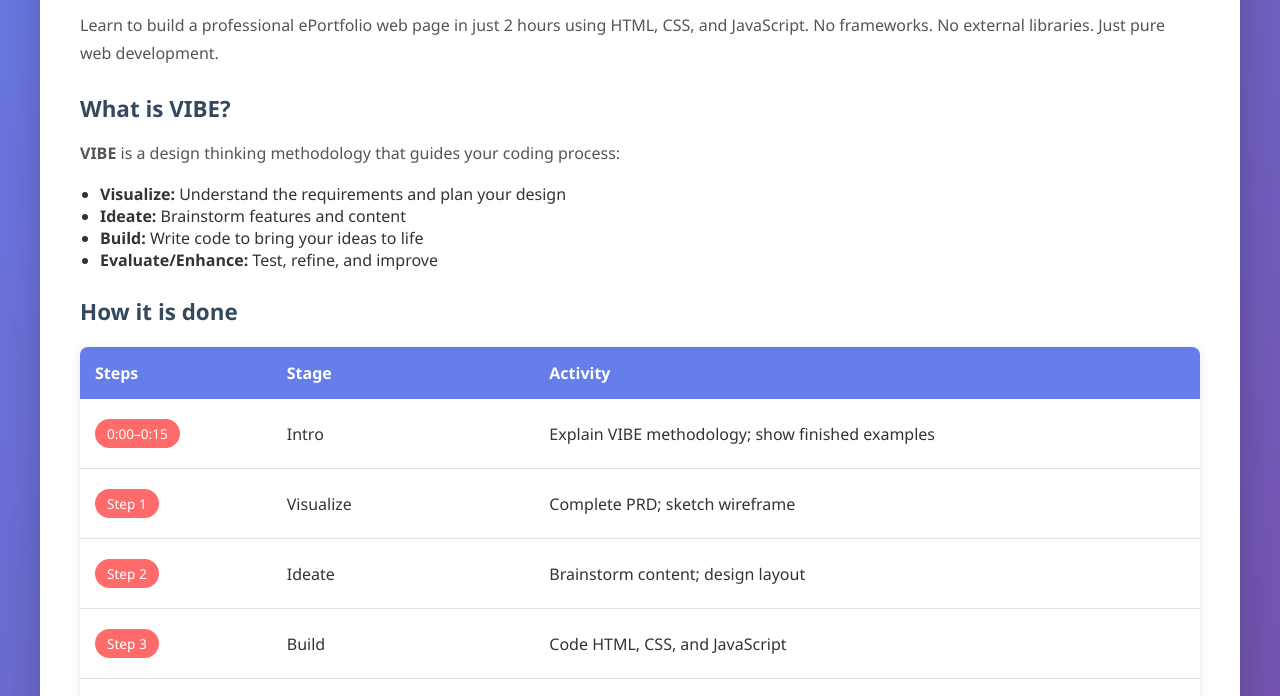
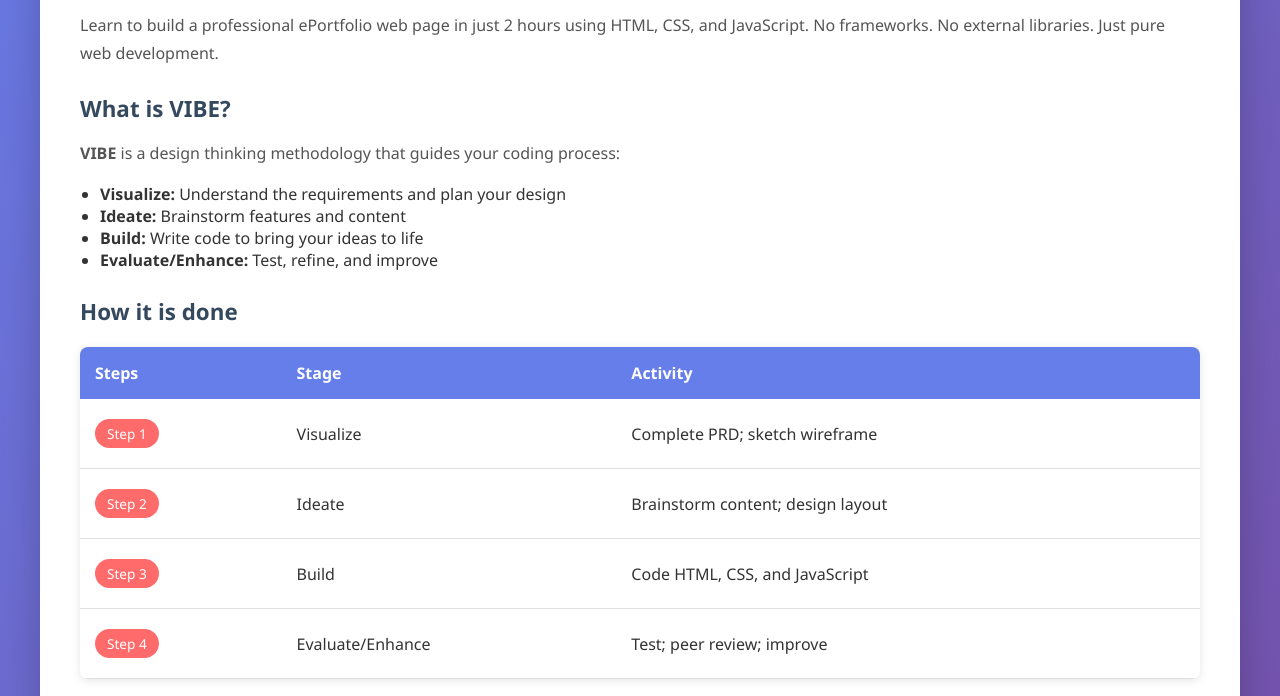
Before and after one commit to Bhavanikola2023/Vibecoding, a plain HTML site: page index.html in a window 1280 px wide. Shown: the part 379-1075 px from the top of the page. Drawn offline with Linux system fonts and the light colour scheme.

Commit message:
Update index.html

```diff
--- a/index.html
+++ b/index.html
@@ -416,11 +416,7 @@
                     </tr>
                 </thead>
                 <tbody>
-                    <tr>
-                        <td><span class="badge time">0:00–0:15</span></td>
-                        <td>Intro</td>
-                        <td>Explain VIBE methodology; show finished examples</td>
-                    </tr>
+
                     <tr>
                         <td><span class="badge time">Step 1</span></td>
                         <td>Visualize</td>
```
